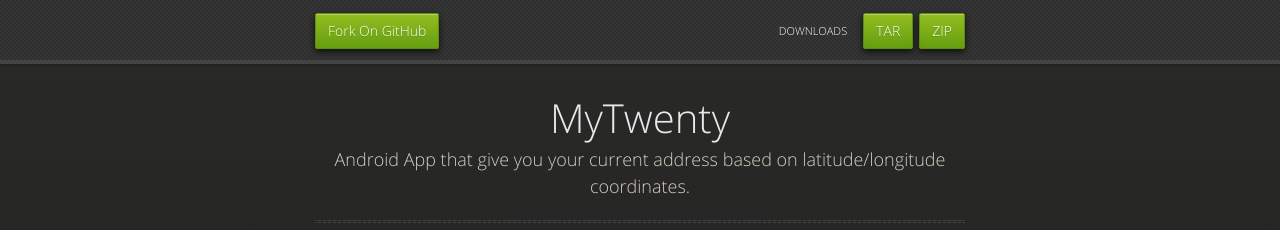
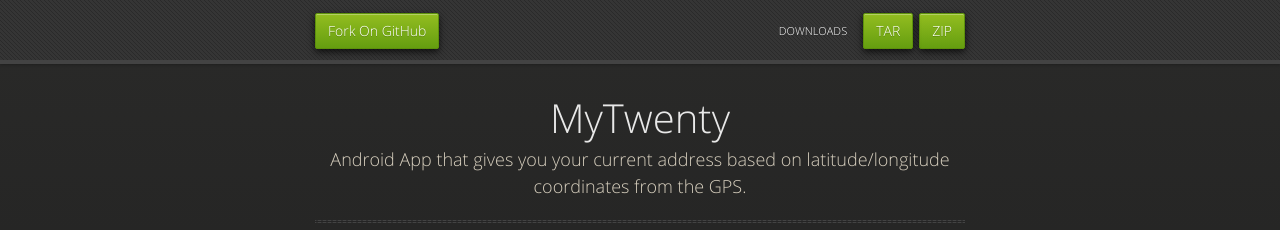
Before and after one commit to stevehb/MyTwenty, a plain HTML site: page index.html in a window 1280 px wide. Shown: the top 230 px of the page. Drawn offline with nearby package versions, Linux system fonts and the light colour scheme.

Commit message:
Update index.html

```diff
--- a/index.html
+++ b/index.html
@@ -33,7 +33,7 @@
       <section>
         <div id="title">
           <h1>MyTwenty</h1>
-          <p>Android App that give you your current address based on latitude/longitude coordinates.</p>
+          <p>Android App that gives you your current address based on latitude/longitude coordinates from the GPS.</p>
           <hr>
           <span class="credits left">Project maintained by <a href="https://github.com/stevehb">stevehb</a></span>
           <span class="credits right">Hosted on GitHub Pages &mdash; Theme by <a href="http://twitter.com/#!/michigangraham">mattgraham</a></span>
```
